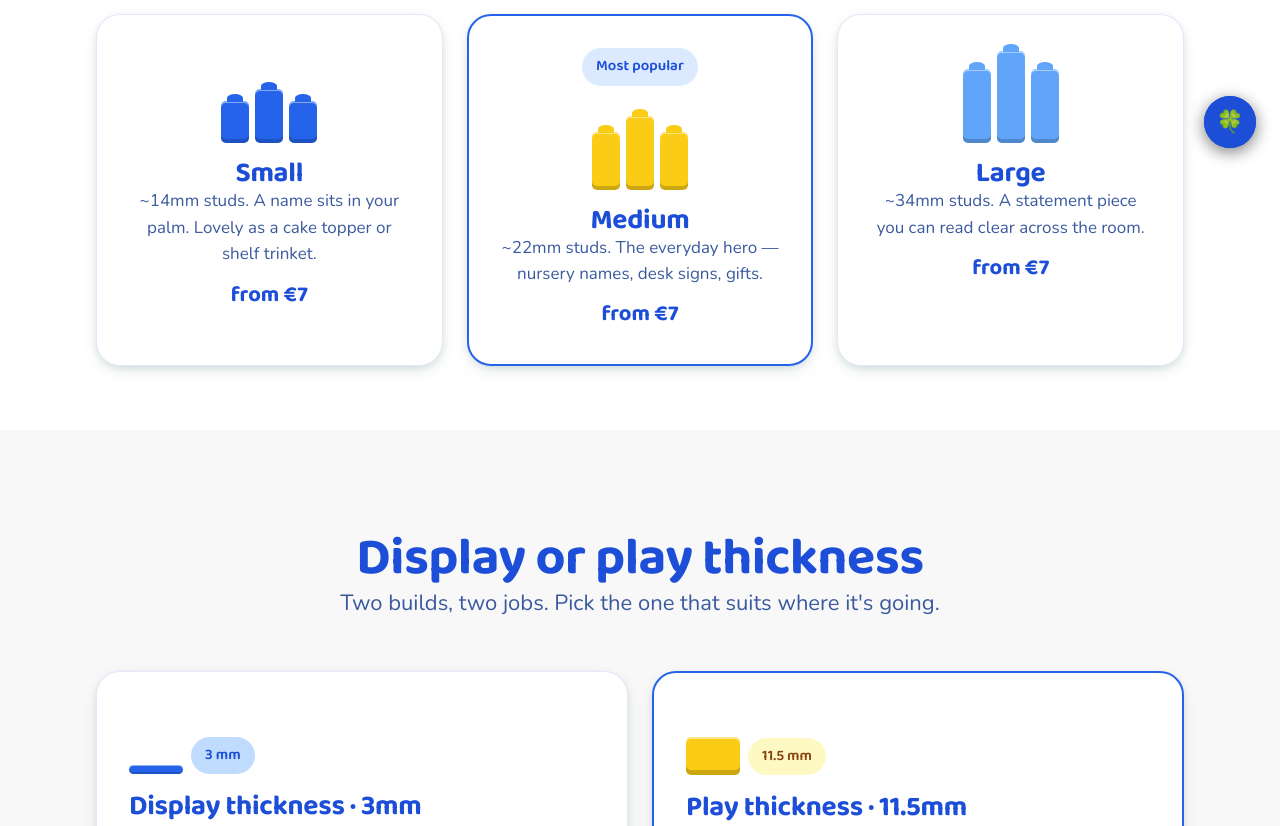
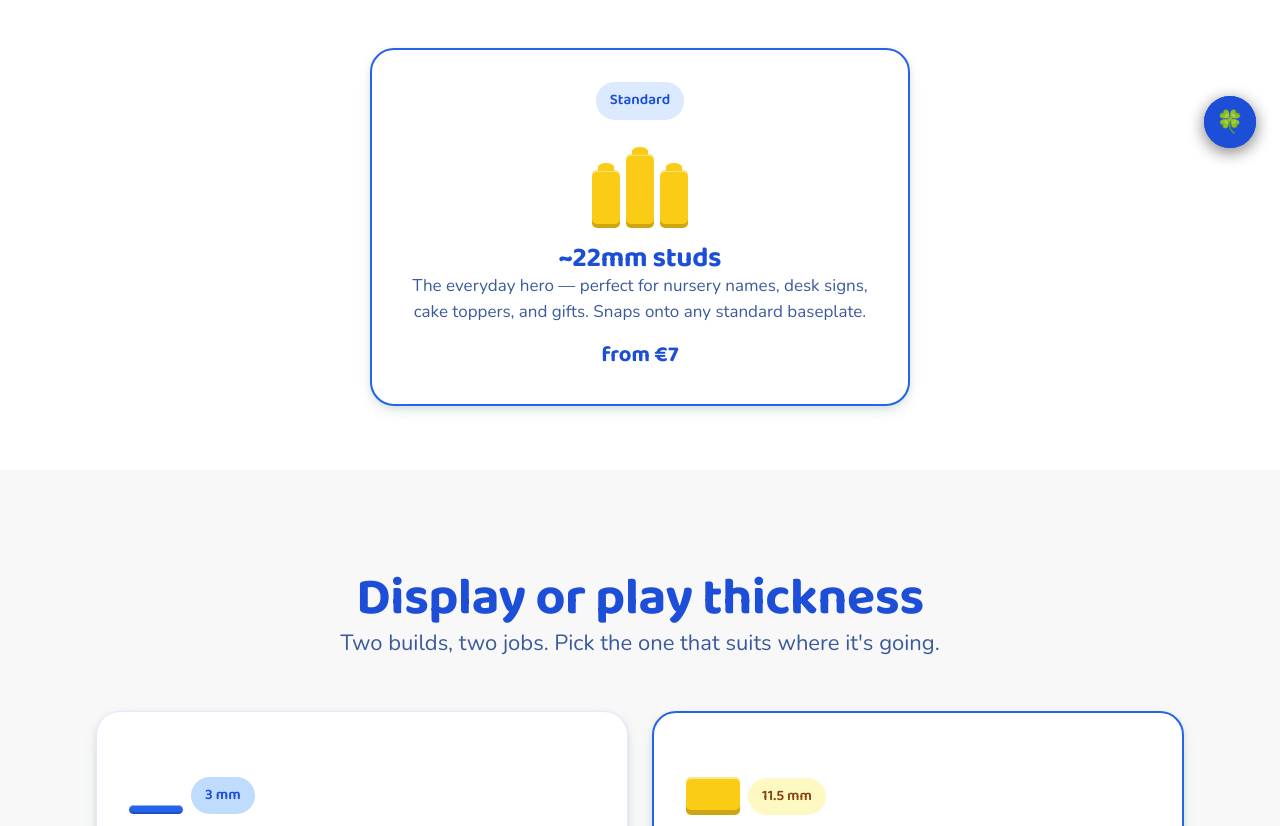
Before and after one commit to wagner-rib/togblock, an Astro site: page /shop in a window 1280 px wide. Shown: the part 628-1454 px from the top of the page. Built offline with nearby package versions, Linux system fonts and the light colour scheme; Astro itself is replaced by a stand-in of ours.

Commit message:
Remove size options — single standard size throughout
Builder
- Removed size slider control (Small/Medium/Large range input)
- Fixed cell size at 28px, sizeLabel hardcoded to 'Standard'
- Cleaned up size/sizeval refs and setSize() method

Pages
- Shop: 'Three sizes' section → 'One perfect size' (single card, ~22mm)
- Homepage: size bullet updated to 'One perfect size'
- brick-letters product page: size copy updated

CSS
- .size-ticks rule removed from builder.css

Co-Authored-By: Claude Sonnet 4.6 <noreply@anthropic.com>

```diff
--- a/src/pages/index.astro
+++ b/src/pages/index.astro
@@ -133,7 +133,7 @@ const allCards = [...sliderCards, ...sliderCards];
           <ul class="feature-list">
             <li><span class="icon" aria-hidden="true">✓</span> Snaps onto any standard baseplate</li>
             <li><span class="icon" aria-hidden="true">🎨</span> 5 colour themes + per-letter recolour</li>
-            <li><span class="icon" aria-hidden="true">📐</span> Small, Medium &amp; Large sizes</li>
+            <li><span class="icon" aria-hidden="true">📐</span> One perfect size — desktop display &amp; shelf ready</li>
             <li><span class="icon" aria-hidden="true">🇮🇪</span> Built by hand in Ireland, ships in 3 days</li>
           </ul>
           <a class="btn btn--cta btn--lg" href="/products/brick-letters">
--- a/src/pages/products/brick-letters.astro
+++ b/src/pages/products/brick-letters.astro
@@ -68,7 +68,7 @@ import Base from '../../layouts/Base.astro';
                 <span class="si-ico" aria-hidden="true">
                   <svg width="14" height="14" viewBox="0 0 14 14"><path d="M2 7l3 3 7-7" stroke="currentColor" stroke-width="2" stroke-linecap="round" stroke-linejoin="round" fill="none"/></svg>
                 </span>
-                3 sizes: Small (~14mm studs) · Medium (~22mm) · Large (~34mm)
+                One standard size (~22mm studs)
               </li>
               <li>
                 <span class="si-ico" aria-hidden="true">
--- a/src/pages/shop.astro
+++ b/src/pages/shop.astro
@@ -18,41 +18,21 @@ import Base from '../layouts/Base.astro';
     </div>
   </div>
 
-  <!-- SIZES -->
+  <!-- SIZE -->
   <section class="section-tight" aria-labelledby="sizes">
     <div class="wrap">
-      <div class="sec-head"><h2 id="sizes">Three sizes</h2><p>The size changes the brick footprint, not the price.</p></div>
-      <div class="grid grid-3">
-        <div class="card size-card">
-          <div class="sc-vis" aria-hidden="true">
-            <span class="sc-brick" style="height:42px"></span>
-            <span class="sc-brick" style="height:54px"></span>
-            <span class="sc-brick" style="height:42px"></span>
-          </div>
-          <h3>Small</h3>
-          <p class="muted">~14mm studs. A name sits in your palm. Lovely as a cake topper or shelf trinket.</p>
-          <p class="price-tag" style="margin-top:10px">from €7</p>
-        </div>
+      <div class="sec-head"><h2 id="sizes">One perfect size</h2><p>We've picked the sweet spot — chunky enough to look great on a shelf, light enough to post easily.</p></div>
+      <div style="max-width:540px;margin-inline:auto">
         <div class="card size-card" style="border:2px solid var(--green)">
-          <span class="badge" style="margin-bottom:8px">Most popular</span>
+          <span class="badge" style="margin-bottom:12px">Standard</span>
           <div class="sc-vis" aria-hidden="true">
             <span class="sc-brick" style="height:58px;background:var(--orange)"></span>
             <span class="sc-brick" style="height:74px;background:var(--orange)"></span>
             <span class="sc-brick" style="height:58px;background:var(--orange)"></span>
           </div>
-          <h3>Medium</h3>
-          <p class="muted">~22mm studs. The everyday hero — nursery names, desk signs, gifts.</p>
-          <p class="price-tag" style="margin-top:10px">from €7</p>
-        </div>
-        <div class="card size-card">
-          <div class="sc-vis" aria-hidden="true">
-            <span class="sc-brick" style="height:74px;background:var(--sage)"></span>
-            <span class="sc-brick" style="height:92px;background:var(--sage)"></span>
-            <span class="sc-brick" style="height:74px;background:var(--sage)"></span>
-          </div>
-          <h3>Large</h3>
-          <p class="muted">~34mm studs. A statement piece you can read clear across the room.</p>
-          <p class="price-tag" style="margin-top:10px">from €7</p>
+          <h3>~22mm studs</h3>
+          <p class="muted">The everyday hero — perfect for nursery names, desk signs, cake toppers, and gifts. Snaps onto any standard baseplate.</p>
+          <p class="price-tag" style="margin-top:12px">from €7</p>
         </div>
       </div>
     </div>
--- a/src/styles/builder.css
+++ b/src/styles/builder.css
@@ -154,7 +154,6 @@
 .price-block .pb-now   { font-family: var(--font-display); font-weight: 800; font-size: var(--fs-xl); color: var(--green-deep); line-height: 1; font-variant-numeric: tabular-nums; }
 .price-block .pb-break { font-size: var(--fs-sm); color: var(--ink-60); }
 
-.size-ticks { display: flex; justify-content: space-between; font-size: var(--fs-xs); color: var(--ink-40); font-family: var(--font-display); font-weight: 600; }
 
 @media (max-width: 620px) {
   .builder-checkout .btn { width: 100%; }
```
Also changed, not shown: src/builder/builder.ts (+2 -27 lines).
